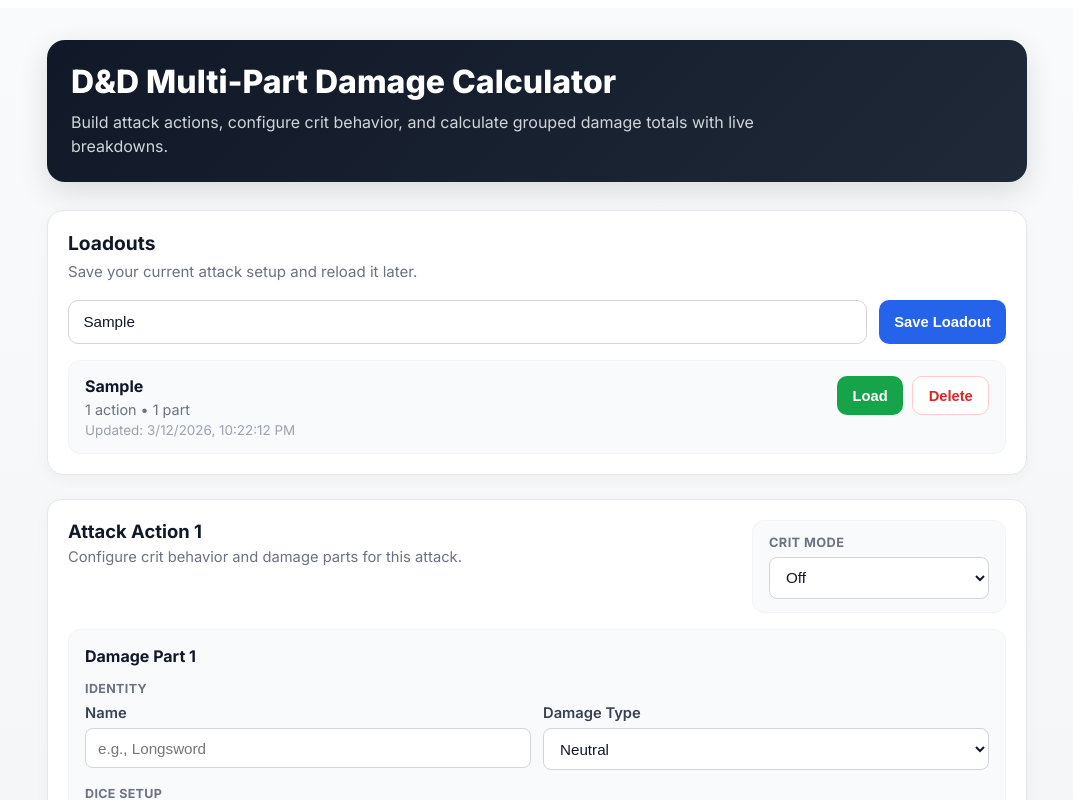
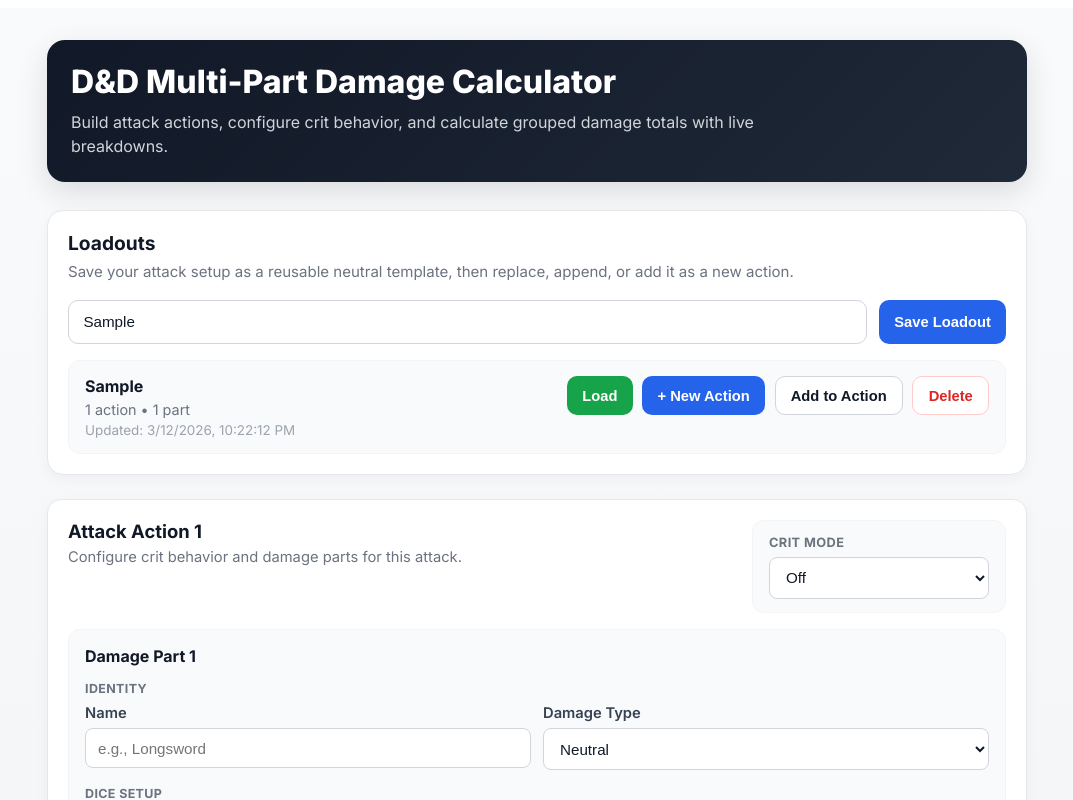
Before and after one commit to aperezxiii/dnd-damage-calculator, a React (Vite) app: page / in a window 1280 px wide. Both pictures are taken after typing "Sample" into the empty fields and a click on the button "Save Loadout". Shown: the top 800 px of the page, without its empty margins (103-1176 px from the left). Built offline with nearby package versions, Linux system fonts and the light colour scheme.

Commit message:
v1.4.0 loadouts upgrade: load, add as new action, and add to existing action with target selection

```diff
--- a/src/App.jsx
+++ b/src/App.jsx
@@ -100,6 +100,18 @@ function App() {
     return `${Date.now()}-${Math.random()}`;
   };
 
+  const sanitizePartForLoadout = (part) => ({
+    ...deepClone(part),
+    vulnerable: false,
+    resistant: false,
+  });
+
+  const sanitizeActionForLoadout = (action) => ({
+    ...deepClone(action),
+    critType: "none",
+    parts: (action.parts || []).map(sanitizePartForLoadout),
+  });
+
   useEffect(() => {
     try {
       localStorage.setItem(LOADOUTS_STORAGE_KEY, JSON.stringify(loadouts));
@@ -117,7 +129,7 @@ function App() {
       createdAt: existingLoadout?.createdAt || now,
       updatedAt: now,
       version: 1,
-      actionsSnapshot: deepClone(actions),
+      actionsSnapshot: actions.map(sanitizeActionForLoadout),
     };
   };
 
@@ -148,6 +160,40 @@ function App() {
     setActions(deepClone(selected.actionsSnapshot || [defaultAction()]));
     clearDerivedState();
     setLoadoutName(selected.name || "");
+  };
+
+  const addLoadoutAsNewAction = (loadoutId) => {
+    const selected = loadouts.find((loadout) => loadout.id === loadoutId);
+    if (!selected) return;
+
+    const sanitizedActions = (selected.actionsSnapshot || []).map(sanitizeActionForLoadout);
+    if (sanitizedActions.length === 0) return;
+
+    setActions((prev) => [...prev, ...sanitizedActions]);
+    clearDerivedState();
+  };
+
+  const addLoadoutToAction = (loadoutId, targetActionIndex) => {
+    const selected = loadouts.find((loadout) => loadout.id === loadoutId);
+    if (!selected) return;
+
+    const sourceActions = selected.actionsSnapshot || [];
+    if (sourceActions.length !== 1) return;
+
+    const sourceAction = sourceActions[0];
+    const partsToAppend = (sourceAction.parts || []).map(sanitizePartForLoadout);
+
+    if (partsToAppend.length === 0) return;
+
+    setActions((prev) => {
+      if (!prev[targetActionIndex]) return prev;
+
+      const updated = deepClone(prev);
+      updated[targetActionIndex].parts.push(...partsToAppend);
+      return updated;
+    });
+
+    clearDerivedState();
   };
 
   const deleteLoadout = (loadoutId) => {
@@ -483,7 +529,10 @@ function App() {
           loadouts={loadouts}
           saveLoadout={saveLoadout}
           loadLoadout={loadLoadout}
+          addLoadoutAsNewAction={addLoadoutAsNewAction}
+          addLoadoutToAction={addLoadoutToAction}
           deleteLoadout={deleteLoadout}
+          actions={actions}
         />
 
         <div style={{ marginBottom: "1.25rem" }}>
--- a/src/components/LoadoutsPanel.jsx
+++ b/src/components/LoadoutsPanel.jsx
@@ -6,20 +6,22 @@ function PanelButton({
   backgroundColor,
   textColor = "white",
   border = "none",
+  disabled = false,
 }) {
   const [isHovered, setIsHovered] = useState(false);
   const [isPressed, setIsPressed] = useState(false);
 
   return (
     <button
-      onClick={onClick}
-      onMouseEnter={() => setIsHovered(true)}
+      onClick={disabled ? undefined : onClick}
+      onMouseEnter={() => !disabled && setIsHovered(true)}
       onMouseLeave={() => {
         setIsHovered(false);
         setIsPressed(false);
       }}
-      onMouseDown={() => setIsPressed(true)}
+      onMouseDown={() => !disabled && setIsPressed(true)}
       onMouseUp={() => setIsPressed(false)}
+      disabled={disabled}
       style={{
         backgroundColor,
         color: textColor,
@@ -28,11 +30,17 @@ function PanelButton({
         borderRadius: "10px",
         fontWeight: "700",
         fontSize: "0.92rem",
-        cursor: "pointer",
+        cursor: disabled ? "not-allowed" : "pointer",
         transition: "transform 0.15s ease, box-shadow 0.2s ease, opacity 0.2s ease",
-        transform: isPressed ? "scale(0.98)" : isHovered ? "translateY(-1px)" : "translateY(0)",
-        boxShadow: isHovered ? "0 8px 18px rgba(0,0,0,0.08)" : "none",
-        opacity: isHovered ? 0.97 : 1,
+        transform: disabled
+          ? "translateY(0)"
+          : isPressed
+          ? "scale(0.98)"
+          : isHovered
+          ? "translateY(-1px)"
+          : "translateY(0)",
+        boxShadow: !disabled && isHovered ? "0 8px 18px rgba(0,0,0,0.08)" : "none",
+        opacity: disabled ? 0.5 : isHovered ? 0.97 : 1,
       }}
     >
       {children}
@@ -56,13 +64,180 @@ function getLoadoutSummary(loadout) {
   return `${actionCount} action${actionCount !== 1 ? "s" : ""} • ${partCount} part${partCount !== 1 ? "s" : ""}`;
 }
 
+function LoadoutRow({
+  loadout,
+  loadLoadout,
+  addLoadoutAsNewAction,
+  addLoadoutToAction,
+  deleteLoadout,
+  actions,
+}) {
+  const [showTargetSelector, setShowTargetSelector] = useState(false);
+
+  const hasExistingActions = actions.length > 0;
+  const isSingleActionLoadout = (loadout.actionsSnapshot?.length || 0) === 1;
+  const canAddToAction = hasExistingActions && isSingleActionLoadout;
+
+  const handleTargetClick = (actionIndex) => {
+    addLoadoutToAction(loadout.id, actionIndex);
+    setShowTargetSelector(false);
+  };
+
+  return (
+    <div
+      style={{
+        padding: "0.95rem 1rem",
+        backgroundColor: "#f9fafb",
+        border: "1px solid #f3f4f6",
+        borderRadius: "12px",
+      }}
+    >
+      <div
+        style={{
+          display: "flex",
+          justifyContent: "space-between",
+          alignItems: "flex-start",
+          gap: "1rem",
+          flexWrap: "wrap",
+        }}
+      >
+        <div style={{ flex: "1 1 320px" }}>
+          <div
+            style={{
+              fontSize: "1rem",
+              fontWeight: "700",
+              color: "#111827",
+              marginBottom: "0.3rem",
+            }}
+          >
+            {loadout.name}
+          </div>
+
+          <div
+            style={{
+              fontSize: "0.9rem",
+              color: "#6b7280",
+              marginBottom: "0.25rem",
+            }}
+          >
+            {getLoadoutSummary(loadout)}
+          </div>
+
+          <div
+            style={{
+              fontSize: "0.84rem",
+              color: "#9ca3af",
+              marginBottom: canAddToAction ? 0 : "0.25rem",
+            }}
+          >
+            Updated: {formatTimestamp(loadout.updatedAt)}
+          </div>
+
+          {!isSingleActionLoadout && (
+            <div
+              style={{
+                fontSize: "0.82rem",
+                color: "#9ca3af",
+                marginTop: "0.25rem",
+              }}
+            >
+              Add to Action is available for single-action loadouts only.
+            </div>
+          )}
+        </div>
+
+        <div
+          style={{
+            display: "flex",
+            gap: "0.6rem",
+            flexWrap: "wrap",
+          }}
+        >
+          <PanelButton onClick={() => loadLoadout(loadout.id)} backgroundColor="#16a34a">
+            Load
+          </PanelButton>
+
+          <PanelButton onClick={() => addLoadoutAsNewAction(loadout.id)} backgroundColor="#2563eb">
+            + New Action
+          </PanelButton>
+
+          <PanelButton
+            onClick={() => setShowTargetSelector((prev) => !prev)}
+            backgroundColor="#ffffff"
+            textColor="#111827"
+            border="1px solid #d1d5db"
+            disabled={!canAddToAction}
+          >
+            Add to Action
+          </PanelButton>
+
+          <PanelButton
+            onClick={() => deleteLoadout(loadout.id)}
+            backgroundColor="#ffffff"
+            textColor="#dc2626"
+            border="1px solid #fecaca"
+          >
+            Delete
+          </PanelButton>
+        </div>
+      </div>
+
+      {showTargetSelector && canAddToAction && (
+        <div
+          style={{
+            marginTop: "0.85rem",
+            paddingTop: "0.85rem",
+            borderTop: "1px solid #e5e7eb",
+          }}
+        >
+          <div
+            style={{
+              fontSize: "0.82rem",
+              fontWeight: "700",
+              color: "#6b7280",
+              textTransform: "uppercase",
+              letterSpacing: "0.03em",
+              marginBottom: "0.6rem",
+            }}
+          >
+            Select target action
+          </div>
+
+          <div
+            style={{
+              display: "flex",
+              gap: "0.5rem",
+              flexWrap: "wrap",
+            }}
+          >
+            {actions.map((_, actionIndex) => (
+              <PanelButton
+                key={actionIndex}
+                onClick={() => handleTargetClick(actionIndex)}
+                backgroundColor="#ffffff"
+                textColor="#111827"
+                border="1px solid #d1d5db"
+              >
+                Action {actionIndex + 1}
+              </PanelButton>
+            ))}
+          </div>
+        </div>
+      )}
+    </div>
+  );
+}
+
 export default function LoadoutsPanel({
   loadoutName,
   setLoadoutName,
   loadouts,
   saveLoadout,
   loadLoadout,
+  addLoadoutAsNewAction,
+  addLoadoutToAction,
   deleteLoadout,
+  actions,
 }) {
   return (
     <div
@@ -94,7 +269,7 @@ export default function LoadoutsPanel({
             lineHeight: 1.5,
           }}
         >
-          Save your current attack setup and reload it later.
+          Save your attack setup as a reusable neutral template, then replace, append, or add it as a new action.
         </p>
       </div>
 
@@ -146,78 +321,15 @@ export default function LoadoutsPanel({
       ) : (
         <div style={{ display: "grid", gap: "0.8rem" }}>
           {loadouts.map((loadout) => (
-            <div
+            <LoadoutRow
               key={loadout.id}
-              style={{
-                padding: "0.95rem 1rem",
-                backgroundColor: "#f9fafb",
-                border: "1px solid #f3f4f6",
-                borderRadius: "12px",
-              }}
-            >
-              <div
-                style={{
-                  display: "flex",
-                  justifyContent: "space-between",
-                  alignItems: "flex-start",
-                  gap: "1rem",
-                  flexWrap: "wrap",
-                }}
-              >
-                <div style={{ flex: "1 1 320px" }}>
-                  <div
-                    style={{
-                      fontSize: "1rem",
-                      fontWeight: "700",
-                      color: "#111827",
-                      marginBottom: "0.3rem",
-                    }}
-                  >
-                    {loadout.name}
-                  </div>
-
-                  <div
-                    style={{
-                      fontSize: "0.9rem",
-                      color: "#6b7280",
-                      marginBottom: "0.25rem",
-                    }}
-                  >
-                    {getLoadoutSummary(loadout)}
-                  </div>
-
-                  <div
-                    style={{
-                      fontSize: "0.84rem",
-                      color: "#9ca3af",
-                    }}
-                  >
-                    Updated: {formatTimestamp(loadout.updatedAt)}
-                  </div>
-                </div>
-
-                <div
-                  style={{
-                    display: "flex",
-                    gap: "0.6rem",
-                    flexWrap: "wrap",
-                  }}
-                >
-                  <PanelButton onClick={() => loadLoadout(loadout.id)} backgroundColor="#16a34a">
-                    Load
-                  </PanelButton>
-
-                  <PanelButton
-                    onClick={() => deleteLoadout(loadout.id)}
-                    backgroundColor="#ffffff"
-                    textColor="#dc2626"
-                    border="1px solid #fecaca"
-                  >
-                    Delete
-                  </PanelButton>
-                </div>
-              </div>
-            </div>
+              loadout={loadout}
+              loadLoadout={loadLoadout}
+              addLoadoutAsNewAction={addLoadoutAsNewAction}
+              addLoadoutToAction={addLoadoutToAction}
+              deleteLoadout={deleteLoadout}
+              actions={actions}
+            />
           ))}
         </div>
       )}
```
